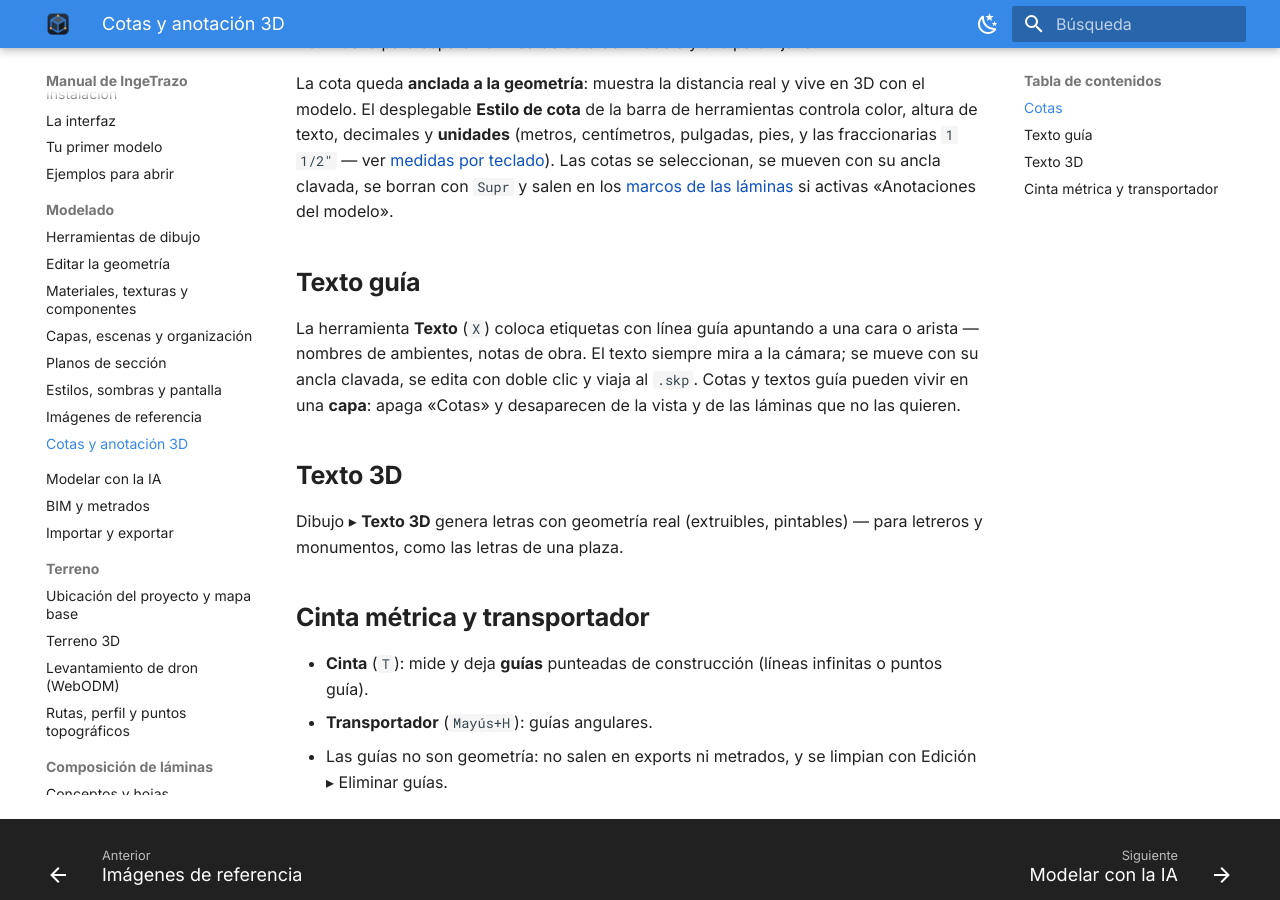
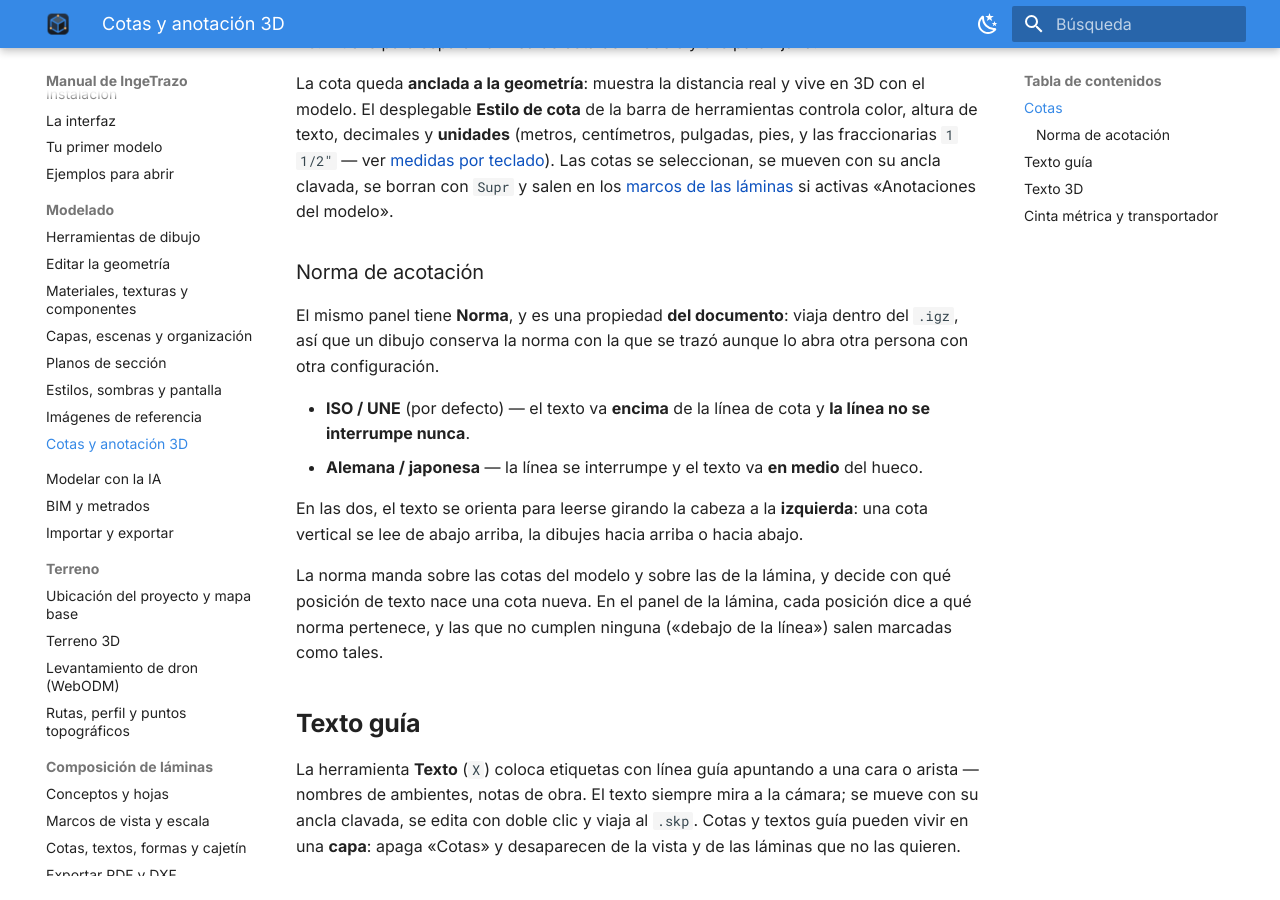
Before and after one commit to ingelibre/ingetrazo-docs, an MkDocs documentation site: the page built from docs/modelado/cotas-texto.md, in a window 1280 px wide and 900 px high, scrolled down 449 px. Built offline with MkDocs 1.6.1 and Material for MkDocs 9.7.7, drawn with Linux system fonts in a browser that asks for light colours.

Commit message:
Cotas: la norma de acotación es del documento
ISO/UNE (texto encima, línea entera) o alemana/japonesa (línea
interrumpida, texto en medio), y en las dos el texto se lee girando la
cabeza a la izquierda.

Co-Authored-By: Claude Opus 5 (1M context) <noreply@anthropic.com>

```diff
--- a/docs/modelado/cotas-texto.md
+++ b/docs/modelado/cotas-texto.md
@@ -12,6 +12,17 @@ Estas son las anotaciones **dentro del modelo 3D**. Para las cotas sobre la hoja
 
 La cota queda **anclada a la geometría**: muestra la distancia real y vive en 3D con el modelo. El desplegable **Estilo de cota** de la barra de herramientas controla color, altura de texto, decimales y **unidades** (metros, centímetros, pulgadas, pies, y las fraccionarias `1 1/2"` — ver [medidas por teclado](dibujo.md#medidas-por-teclado-metros-centimetros-pulgadas-pies)). Las cotas se seleccionan, se mueven con su ancla clavada, se borran con `Supr` y salen en los [marcos de las láminas](../laminas/marcos.md#extras-del-marco) si activas «Anotaciones del modelo».
 
+### Norma de acotación
+
+El mismo panel tiene **Norma**, y es una propiedad **del documento**: viaja dentro del `.igz`, así que un dibujo conserva la norma con la que se trazó aunque lo abra otra persona con otra configuración.
+
+- **ISO / UNE** (por defecto) — el texto va **encima** de la línea de cota y **la línea no se interrumpe nunca**.
+- **Alemana / japonesa** — la línea se interrumpe y el texto va **en medio** del hueco.
+
+En las dos, el texto se orienta para leerse girando la cabeza a la **izquierda**: una cota vertical se lee de abajo arriba, la dibujes hacia arriba o hacia abajo.
+
+La norma manda sobre las cotas del modelo y sobre las de la lámina, y decide con qué posición de texto nace una cota nueva. En el panel de la lámina, cada posición dice a qué norma pertenece, y las que no cumplen ninguna («debajo de la línea») salen marcadas como tales.
+
 ## Texto guía
 
 La herramienta **Texto** (`X`) coloca etiquetas con línea guía apuntando a una cara o arista — nombres de ambientes, notas de obra. El texto siempre mira a la cámara; se mueve con su ancla clavada, se edita con doble clic y viaja al `.skp`. Cotas y textos guía pueden vivir en una **capa**: apaga «Cotas» y desaparecen de la vista y de las láminas que no las quieren.
```
